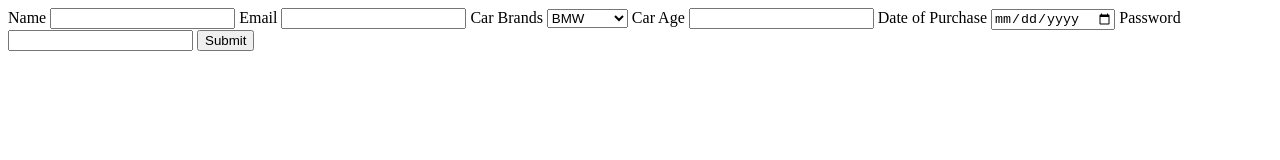
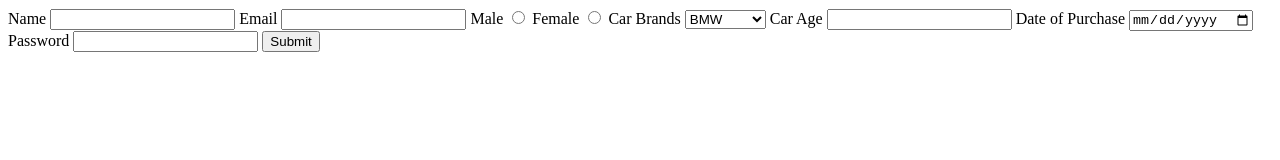
Before and after one commit to acciojob/car-insurance-form-itsaayush27, a website: page main.html in a window 1280 px wide. Drawn offline with Linux system fonts and the light colour scheme.

Commit message:
created a submission

```diff
--- a/main.html
+++ b/main.html
@@ -9,10 +9,16 @@
 
     <form method="Post">
 		<label for="name">Name</label>
-        <input id="name" type="Text" required>
+        <input id="name"  type="Text" required>
 
 		<label for="email">Email</label>
 		<input id="email" type="Email" required>
+
+		 <label for="gender_m">Male</label>
+        <input type="radio" id="gender_m" name="gender" value="Male" required>
+
+        <label for="gender_f">Female</label>
+        <input type="radio" id="gender_f" name="gender" value="Female" required>
 
 		    <label for="cars">Car Brands</label>
 		  <select id="cars">
@@ -29,7 +35,7 @@
 		<label for="password">Password</label>
 		<input type="Password" id="password" required>
 
-        <input type='submit' >
+        <input type='submit'>
     </form>
 
 </body>
```
